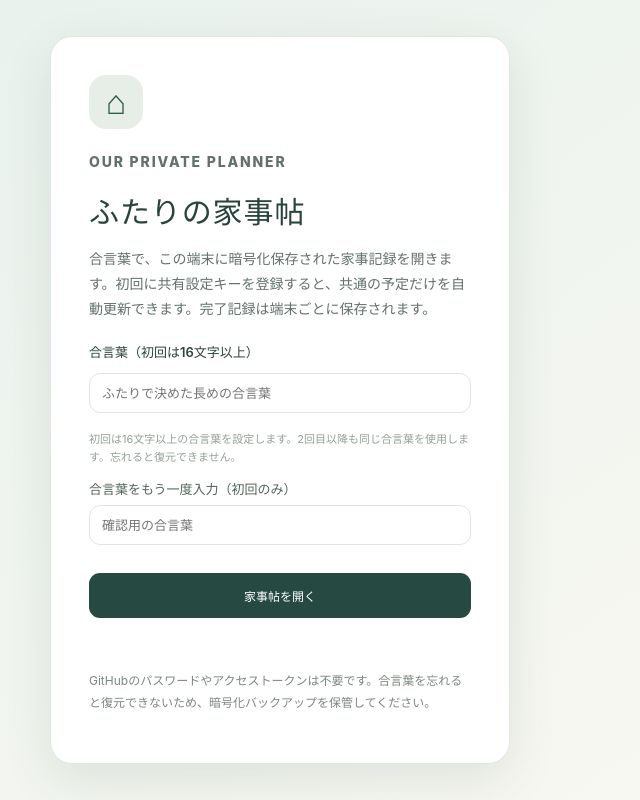
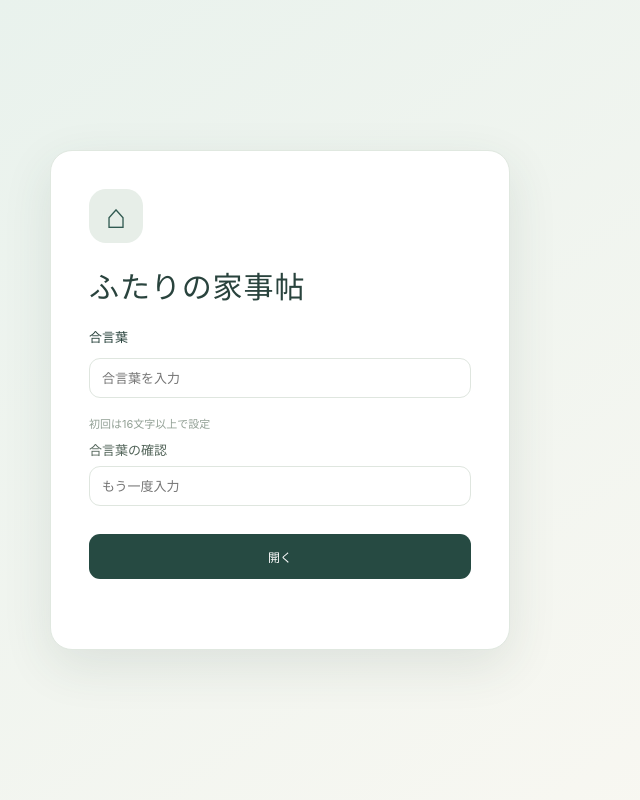
Before and after one commit to lifeislikeamelodies2/utari-kaji-web, a plain HTML site: page index.html in a window 1280 px wide. Shown: the whole page, without its empty margins (360-1000 px from the left). Drawn offline with Linux system fonts and the light colour scheme.

Commit message:
Simplify passphrase login to title, input and button; remove technical explanations

```diff
--- a/index.html
+++ b/index.html
@@ -10,7 +10,7 @@
   <link rel="manifest" href="manifest.webmanifest">
   <link rel="icon" href="icon.svg" type="image/svg+xml">
   <link rel="apple-touch-icon" href="icon-192.png">
-  <link rel="stylesheet" href="styles.css?v=20261125-schedule-savefix">
+  <link rel="stylesheet" href="styles.css?v=20261126-login-clean">
   <title>ふたりの家事帖</title>
 </head>
 <body>
@@ -51,17 +51,14 @@
   <div id="auth-overlay" class="auth-overlay" role="dialog" aria-modal="true" aria-labelledby="auth-title">
     <div class="auth-card">
       <div class="auth-symbol">⌂</div>
-      <p class="eyebrow">OUR PRIVATE PLANNER</p>
       <h1 id="auth-title">ふたりの家事帖</h1>
-      <p>合言葉で、この端末に暗号化保存された家事記録を開きます。初回に共有設定キーを登録すると、共通の予定だけを自動更新できます。完了記録は端末ごとに保存されます。</p>
       <form id="auth-form">
-        <label for="passphrase-input">合言葉（初回は16文字以上）</label>
-        <input id="passphrase-input" name="passphrase" class="input" type="password" required autocomplete="off" spellcheck="false" placeholder="ふたりで決めた長めの合言葉" />
-        <div class="help">初回は16文字以上の合言葉を設定します。2回目以降も同じ合言葉を使用します。忘れると復元できません。</div><div id="confirm-wrap" class="form-field"><label for="confirm-passphrase">合言葉をもう一度入力（初回のみ）</label><input id="confirm-passphrase" class="input" type="password" autocomplete="new-password" spellcheck="false" placeholder="確認用の合言葉"></div>
-        <button type="submit" class="button auth-submit" id="auth-submit">家事帖を開く</button>
+        <label for="passphrase-input">合言葉</label>
+        <input id="passphrase-input" name="passphrase" class="input" type="password" required autocomplete="off" spellcheck="false" placeholder="合言葉を入力" />
+        <div id="confirm-wrap" class="form-field"><div class="help">初回は16文字以上で設定</div><label for="confirm-passphrase">合言葉の確認</label><input id="confirm-passphrase" class="input" type="password" autocomplete="new-password" spellcheck="false" placeholder="もう一度入力"></div>
+        <button type="submit" class="button auth-submit" id="auth-submit">開く</button>
         <div id="auth-error" class="auth-error" aria-live="polite"></div>
       </form>
-      <p class="auth-footnote">GitHubのパスワードやアクセストークンは不要です。合言葉を忘れると復元できないため、暗号化バックアップを保管してください。</p>
     </div>
   </div>
   <script src="data.js"></script>
```
